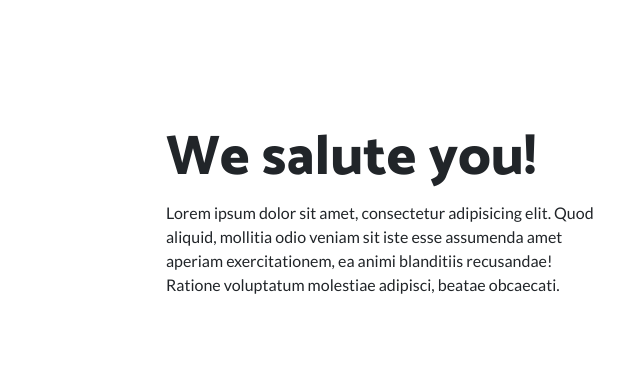
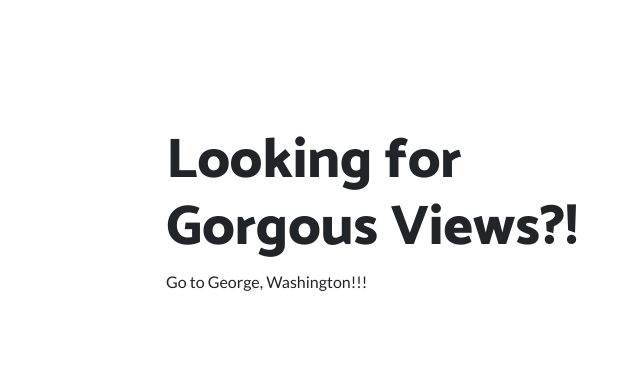
Before and after one commit to psymbiosis/jweil8.github.io, a website: page onepage/index.html in a window 1280 px wide. Shown: the part 1280-1648 px from the top of the page, 537-1178 px from the left. Drawn offline with Linux system fonts and the light colour scheme.

Commit message:
change george

```diff
--- a/onepage/index.html
+++ b/onepage/index.html
@@ -87,8 +87,8 @@
         </div>
         <div class="col-lg-6">
           <div class="p-5">
-            <h2 class="display-4">We salute you!</h2>
-            <p>Lorem ipsum dolor sit amet, consectetur adipisicing elit. Quod aliquid, mollitia odio veniam sit iste esse assumenda amet aperiam exercitationem, ea animi blanditiis recusandae! Ratione voluptatum molestiae adipisci, beatae obcaecati.</p>
+            <h2 class="display-4">Looking for Gorgous Views?!</h2>
+            <p>Go to George, Washington!!!</p>
           </div>
         </div>
       </div>
```
